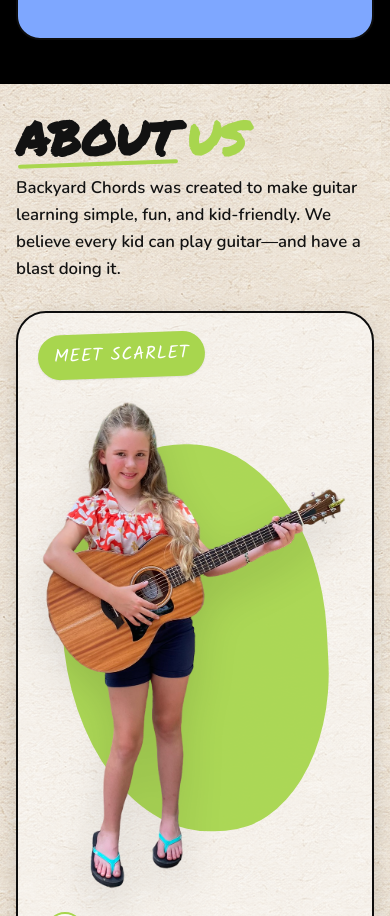
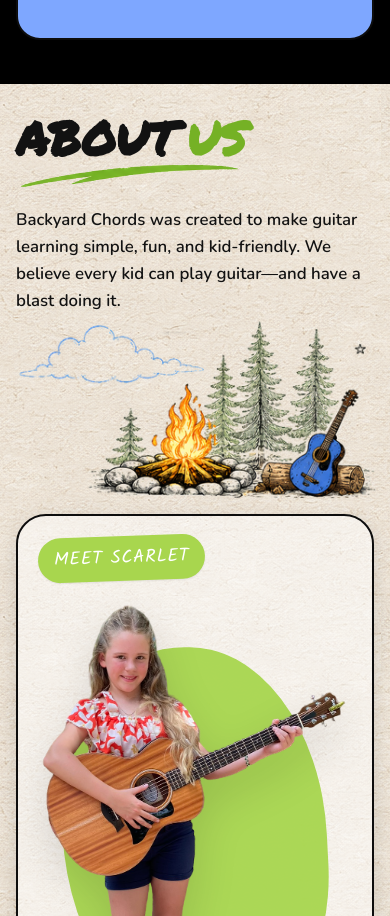
Before and after one commit to portiaportia/backyardchords.com, a React app: page / in a window 390 px wide. Shown: the part 2520-3436 px from the top of the page. Built offline with nearby package versions, Linux system fonts and the light colour scheme.

Commit message:
updated about us background

```diff
--- a/src/components/aboutus/AboutUs.js
+++ b/src/components/aboutus/AboutUs.js
@@ -3,6 +3,9 @@ import Player from "./Player";
 
 import scarletPortrait from "./images/scarlet.png";
 import maverickPortrait from "./images/maverick.png";
+import greenStroke from "./images/green-stroke.png";
+import aboutUsBackground from "./images/about-us-background.png";
+import aboutUsBackground500 from "./images/about-us-background500.png";
 
 const ABOUT_PLAYERS = [
   {
@@ -63,6 +66,7 @@ const AboutUs = () => {
           <h1 id="about-us-title" className="about-us-title">
             <span className="about-us-title-dark">About</span>
             <span className="about-us-title-accent">Us</span>
+            <img src={greenStroke} id="about-title-stroke" alt="" />
           </h1>
 
           <p className="about-us-copy">
@@ -70,6 +74,19 @@ const AboutUs = () => {
             and kid-friendly. We believe every kid can play guitar—and have a
             blast doing it.
           </p>
+
+          <picture className="about-us-background">
+  <source
+    media="(max-width: 700px)"
+    srcSet={aboutUsBackground500}
+  />
+  <img
+    id="about-background-image"
+    src={aboutUsBackground}
+    alt="background camp site"
+    loading="eager"
+  />
+</picture>
         </div>
 
         <div className="about-us-players">
--- a/src/components/aboutus/css/AboutUs.css
+++ b/src/components/aboutus/css/AboutUs.css
@@ -1,25 +1,41 @@
 .about-us-page {
+  position: relative;
   padding: clamp(2rem, 5vw, 4rem) 0 clamp(3rem, 6vw, 5rem);
-  margin-bottom:-20px;
+  margin-bottom: -20px;
+  overflow: hidden;
 }
 
 .about-us-container {
+  position: relative;
+  z-index: 1;
   display: flex;
   flex-direction: column;
-  gap: 1.8rem;
+  gap: 1.1rem;
 }
 
 .about-us-intro {
-  max-width: 42rem;
+  position: relative;
+  min-height: clamp(17rem, 31vw, 25rem);
+  display: flex;
+  flex-direction: column;
+  justify-content: center;
+  max-width: none;
+}
+
+.about-us-title,
+.about-us-copy {
+  position: relative;
+  z-index: 2;
+  max-width: 34rem;
 }
 
 .about-us-title {
-  position: relative;
   margin: 0;
-  display: flex;
+  display: inline-flex;
   flex-wrap: wrap;
   gap: 0.2em;
   align-items: baseline;
+  width: fit-content;
   font-family: var(--font-display);
   font-size: clamp(2rem, 3.2vw, 3.2rem);
   line-height: 0.92;
@@ -27,29 +43,28 @@
   letter-spacing: 0.01em;
 }
 
-.about-us-title::after {
-  content: "";
-  position: absolute;
-  left: 0.15rem;
-  bottom: -0.15em;
-  width: clamp(10rem, 18vw, 14rem);
-  height: 0.25rem;
-  background: var(--color-secondary);
-  border-radius: 999px;
-  transform: rotate(-2deg);
-}
-
 .about-us-title-dark {
   color: var(--color-dark);
 }
 
 .about-us-title-accent {
-  color: var(--color-secondary);
+  color: #75b125;
+  display: block;
+}
+
+#about-title-stroke {
+  position: absolute;
+  left: 0;
+  bottom: -0.65em;
+  width: 200%;
+  max-width: 22rem;
+  height: auto;
+  transform: rotate(-2deg);
+  pointer-events: none;
 }
 
 .about-us-copy {
-  margin: 1rem 0 0;
-  max-width: 34rem;
+  margin: 2.3rem 0 0;
   color: var(--color-text);
   font-family: var(--font-body);
   font-size: clamp(1.05rem, 1.5vw, 1.2rem);
@@ -57,7 +72,31 @@
   line-height: 1.6;
 }
 
+.about-us-background {
+  position: absolute;
+  z-index: 0;
+  right:0;
+  top:-9%;
+  max-width:100%;
+  pointer-events: none;
+  margin:0;
+  overflow:visible;
+}
+
+#about-background-image {
+  transform:translateX(-10%) scale(130%);
+}
+
+.about-us-background img,
+#kids-hero-image {
+  display: block;
+  width: 100%;
+  height: auto;
+}
+
 .about-us-players {
+  position: relative;
+  z-index: 2;
   display: grid;
   grid-template-columns: repeat(2, minmax(0, 1fr));
   gap: 1.25rem;
@@ -65,6 +104,8 @@
 }
 
 .about-us-closing {
+  position: relative;
+  z-index: 2;
   display: flex;
   justify-content: center;
   padding-top: 0.5rem;
@@ -87,6 +128,24 @@
 }
 
 @media (max-width: 980px) {
+  .about-us-title {
+    font-size: clamp(2.5rem, 12vw, 4rem);
+  }
+  .about-us-intro {
+    min-height: auto;
+    padding-bottom: 1rem;
+  }
+
+  .about-us-background {
+    position: relative;
+    right: auto;
+    top: auto;
+    width: 100%;
+    max-width: 36rem;
+    margin: 1.5rem auto 0;
+    transform: none;
+  }
+
   .about-us-players {
     grid-template-columns: 1fr;
   }
@@ -97,7 +156,18 @@
     font-size: clamp(2.5rem, 12vw, 4rem);
   }
 
+  #about-title-stroke {
+    bottom: -0.58em;
+    width: 200%;
+    max-width: 100%;
+  }
+
   .about-us-copy {
     max-width: none;
+    margin-top: 3rem;
+  }
+
+  .about-us-background {
+    margin-top: 1rem;
   }
 }
```
Also changed, not shown: src/components/aboutus/Journey.js (deleted, +0 -20 lines), src/components/aboutus/JourneyStep.js (deleted, +0 -16 lines), src/components/aboutus/css/Journey.css (deleted, +0 -121 lines), src/components/aboutus/images/about-us-background.png (added), src/components/aboutus/images/about-us-background500.png (added), src/components/aboutus/images/green-stroke.png (added).
